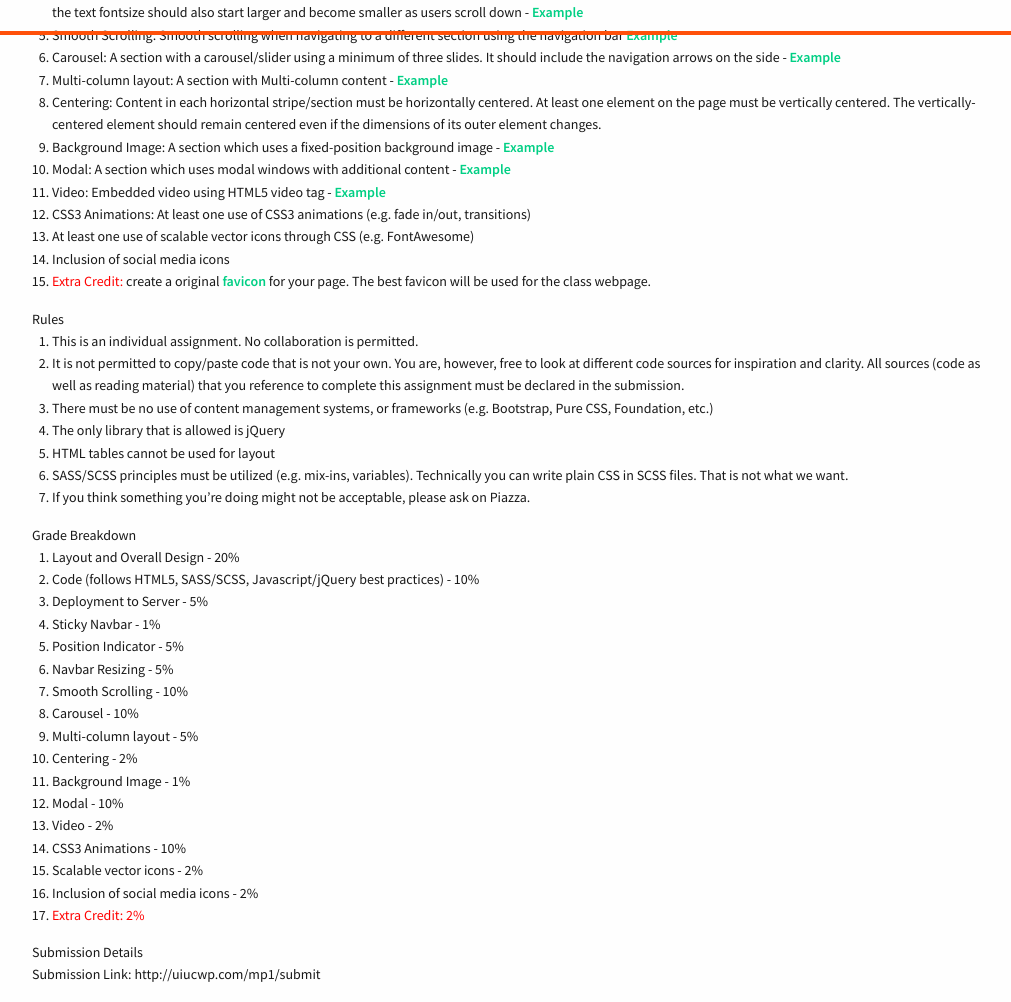
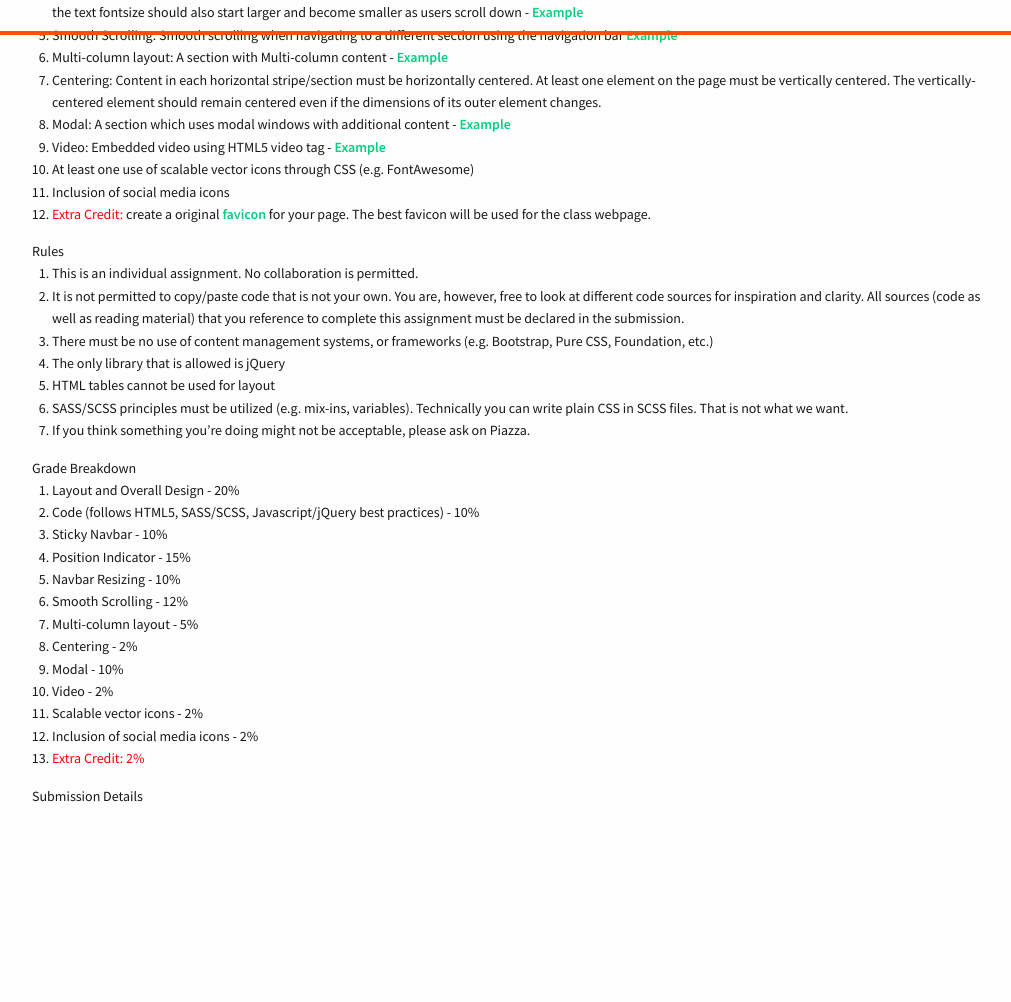
Before and after one commit to gouthamp900/su17, a website: page labs/MP-1/index.html in a window 1280 px wide. Shown: the part 765-1767 px from the top of the page, without its empty margins (123-1134 px from the left). After the commit the page ends 1572 px from the top, so only its background shows below. Drawn offline with nearby package versions, Linux system fonts and the light colour scheme; files whose address does not match are found by name.

Commit message:
MP1 ready

```diff
--- a/labs/MP-1/index.html
+++ b/labs/MP-1/index.html
@@ -22,7 +22,7 @@
           <div class="course_title_above"><a href="https://uiuc-web-programming.github.io/su17/">The Art and Science of</a></div>
           <div class="course_title"><a href="https://uiuc-web-programming.github.io/su17/" class="ng-binding">Web Programming</a></div>
           <div class="course_schedule">
-            <div class="">CS498RK&nbsp;&nbsp;&nbsp;&nbsp;&nbsp;&nbsp;SUMMER 2017 UIUC&nbsp;&nbsp;&nbsp;&nbsp;&nbsp;&nbsp;MONDAY AND WEDNESDAY&nbsp;&nbsp;&nbsp;&nbsp;&nbsp;&nbsp;11AM-12.15PM&nbsp;&nbsp;&nbsp;&nbsp;&nbsp;&nbsp;DCL 1310</div>
+            <div class="">CS498RK&nbsp;&nbsp;&nbsp;&nbsp;&nbsp;&nbsp;SUMMER 2017 UIUC&nbsp;&nbsp;&nbsp;&nbsp;&nbsp;&nbsp;MONDAY TO THURSDAY&nbsp;&nbsp;&nbsp;&nbsp;&nbsp;&nbsp;3:30PM - 4:45PM&nbsp;&nbsp;&nbsp;&nbsp;&nbsp;&nbsp;SIEBEL CENTER 0216</div>
           </div>
         </div>
       </div>
@@ -50,13 +50,10 @@
   <li>Position Indicator: Indicator of the current reading position visible in the navigation bar (see above gif for example). Make sure your implementation highlights the last menu item when you scroll to the bottom of the page. (<span style="color: blue"> Implementation Tip </span>: To figure out which menu item to highlight, you’ll have to figure out which section lies directly below the bottom margin of the navigation bar. You can use methods that give you the height and position of different divs to figure that out. You will want to recompute this whenever there is a scroll event.)</li>
   <li>Navbar Resizing: Navigation bar must be larger when users are at the top of the page. As users start scrolling down, it should resize and become smaller. Note that the text fontsize should also start larger and become smaller as users scroll down - <a href="http://courses.engr.illinois.edu/cs498rk1/images/mp1/4.gif">Example</a></li>
   <li>Smooth Scrolling: Smooth scrolling when navigating to a different section using the navigation bar <a href="http://courses.engr.illinois.edu/cs498rk1/images/mp1/5.gif">Example</a></li>
-  <li>Carousel: A section with a carousel/slider using a minimum of three slides. It should include the navigation arrows on the side - <a href="http://courses.engr.illinois.edu/cs498rk1/images/mp1/6.gif">Example</a></li>
   <li>Multi-column layout: A section with Multi-column content - <a href="http://courses.engr.illinois.edu/cs498rk1/images/mp1/8.png">Example</a></li>
   <li>Centering: Content in each horizontal stripe/section must be horizontally centered. At least one element on the page must be vertically centered. The vertically-centered element should remain centered even if the dimensions of its outer element changes.</li>
-  <li>Background Image: A section which uses a fixed-position background image - <a href="http://courses.engr.illinois.edu/cs498rk1/images/mp1/9.gif">Example</a></li>
   <li>Modal: A section which uses modal windows with additional content - <a href="http://courses.engr.illinois.edu/cs498rk1/images/mp1/10.gif">Example</a></li>
   <li>Video: Embedded video using HTML5 video tag - <a href="http://courses.engr.illinois.edu/cs498rk1/images/mp1/11.gif">Example</a></li>
-  <li>CSS3 Animations: At least one use of CSS3 animations (e.g. fade in/out, transitions)</li>
   <li>At least one use of scalable vector icons through CSS (e.g. FontAwesome)</li>
   <li>Inclusion of social media icons</li>
   <li><span style="color: red"> Extra Credit: </span>create a original <a href="http://en.wikipedia.org/wiki/Favicon">favicon</a> for your page. The best favicon will be used for the class webpage.</li>
@@ -78,29 +75,20 @@
 <ol>
   <li>Layout and Overall Design - 20%</li>
   <li>Code (follows HTML5, SASS/SCSS, Javascript/jQuery best practices) - 10%</li>
-  <li>Deployment to Server - 5%</li>
-  <li>Sticky Navbar - 1%</li>
-  <li>Position Indicator - 5%</li>
-  <li>Navbar Resizing - 5%</li>
-  <li>Smooth Scrolling - 10%</li>
-  <li>Carousel - 10%</li>
+  <li>Sticky Navbar - 10%</li>
+  <li>Position Indicator - 15%</li>
+  <li>Navbar Resizing - 10%</li>
+  <li>Smooth Scrolling - 12%</li>
   <li>Multi-column layout - 5%</li>
   <li>Centering - 2%</li>
-  <li>Background Image - 1%</li>
   <li>Modal - 10%</li>
   <li>Video - 2%</li>
-  <li>CSS3 Animations - 10%</li>
   <li>Scalable vector icons - 2%</li>
   <li>Inclusion of social media icons - 2%</li>
   <li><span style="color: red"> Extra Credit: 2% </span></li>
 </ol>
 
 <div class="section-heading">Submission Details</div>
-
-<p>Submission Link: http://uiucwp.com/mp1/submit</p>
-
-
-
 			</div>
 		</div>
 	</body>
```
Also changed, not shown: labs/index.html (+6 -0 lines).
